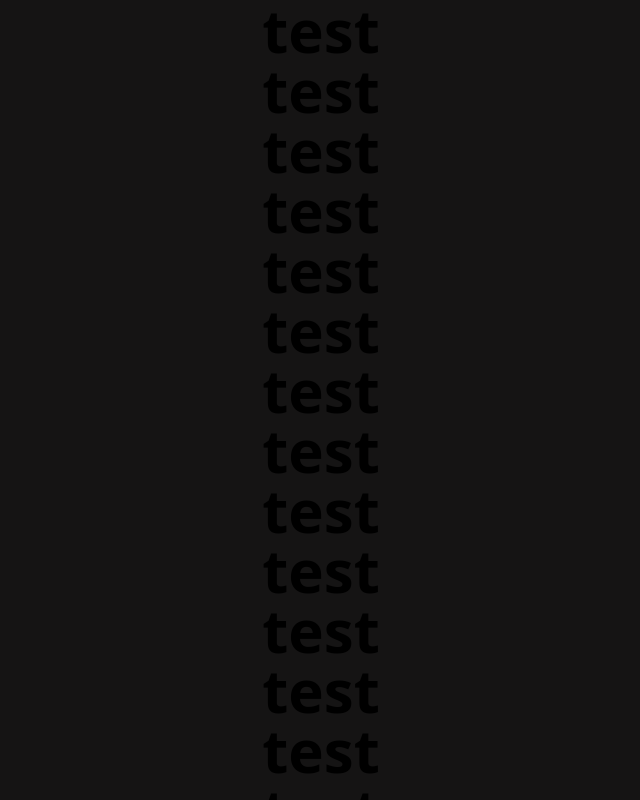
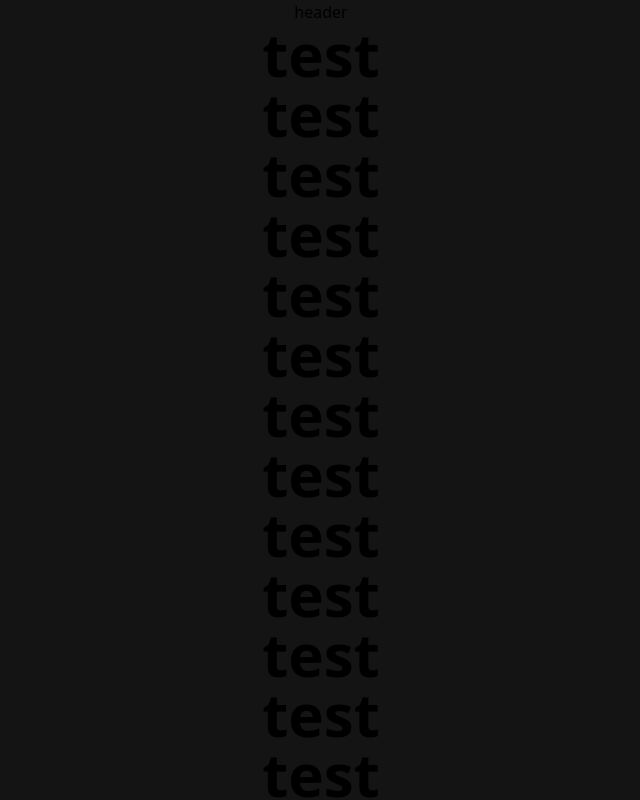
Before and after one commit to joaoalcdev/guerrilha-way, a Next.js app: page / in a window 1280 px wide. Shown: the top 800 px of the page, without its empty margins (319-959 px from the left). Built offline with nearby package versions, Linux system fonts and the light colour scheme.

Commit message:
feat: created Header file

```diff
--- a/components/Header.tsx
+++ b/components/Header.tsx
@@ -0,0 +1,7 @@
+export default function Header() {
+  return (
+    <>
+      header
+    </>
+  )
+}
--- a/pages/index.tsx
+++ b/pages/index.tsx
@@ -1,6 +1,7 @@
 import type { NextPage } from 'next'
 import Head from 'next/head'
-import Footer from "../components/Footer"
+import Footer from '../components/Footer'
+import Header from '../components/Header'
 import Image from 'next/image'
 
 const Home: NextPage = () => {
@@ -13,6 +14,7 @@ const Home: NextPage = () => {
 
       <div className="flex min-h-screen flex-col items-center justify-center bg-[#151414]">
         <main className="flex w-full flex-1 flex-col items-center justify-center px-20 text-center">
+          <Header />
           <h1 className="text-6xl font-bold">
             test
           </h1>
```
